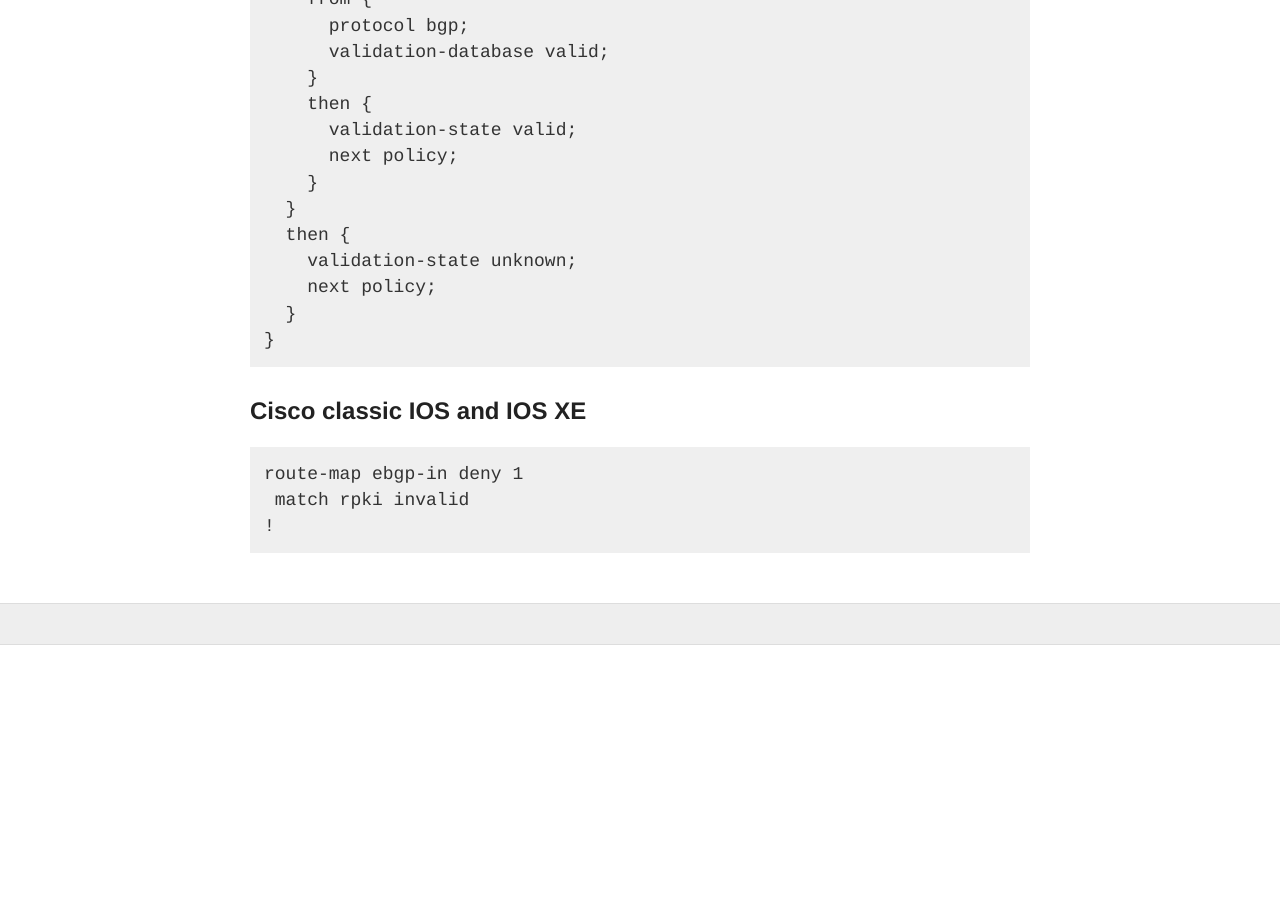
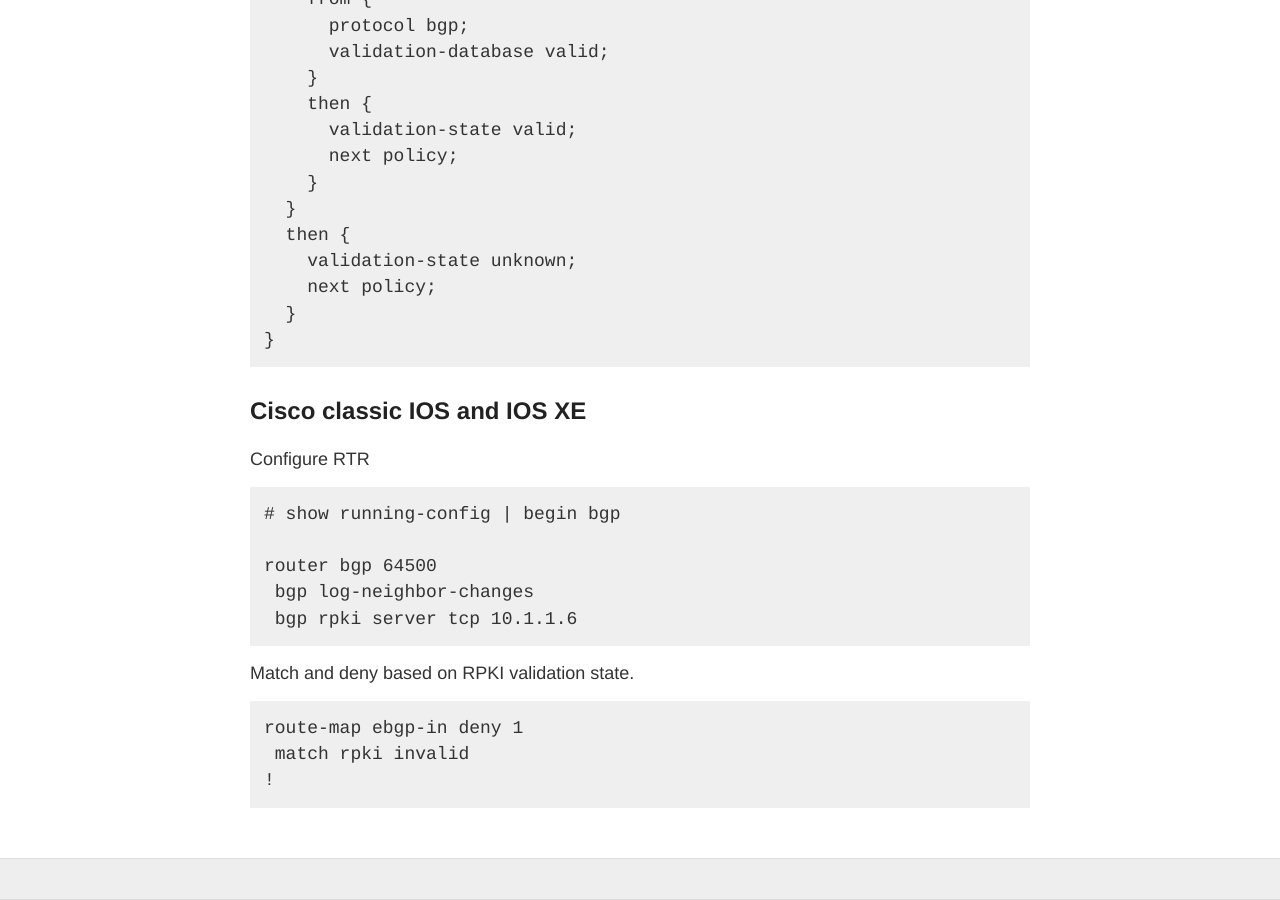
Before and after one commit to NLNOG/bgpfilterguide, a Jekyll site: the page built from guides/reject_invalids.md, in a window 1280 px wide and 900 px high, scrolled down 2365 px. Built offline with Jekyll 4.4.1, drawn with Linux system fonts in a browser that asks for light colours; before the commit the page ends 3010 px from its top, so only the background shows below that.

Commit message:
expand ios example

````diff
--- a/guides/reject_invalids.md
+++ b/guides/reject_invalids.md
@@ -100,6 +100,18 @@
 
 ## Cisco classic IOS and IOS XE
 
+Configure RTR
+
+```
+# show running-config | begin bgp
+
+router bgp 64500
+ bgp log-neighbor-changes
+ bgp rpki server tcp 10.1.1.6
+```
+
+Match and deny based on RPKI validation state.
+
 ```
 route-map ebgp-in deny 1
  match rpki invalid
````
